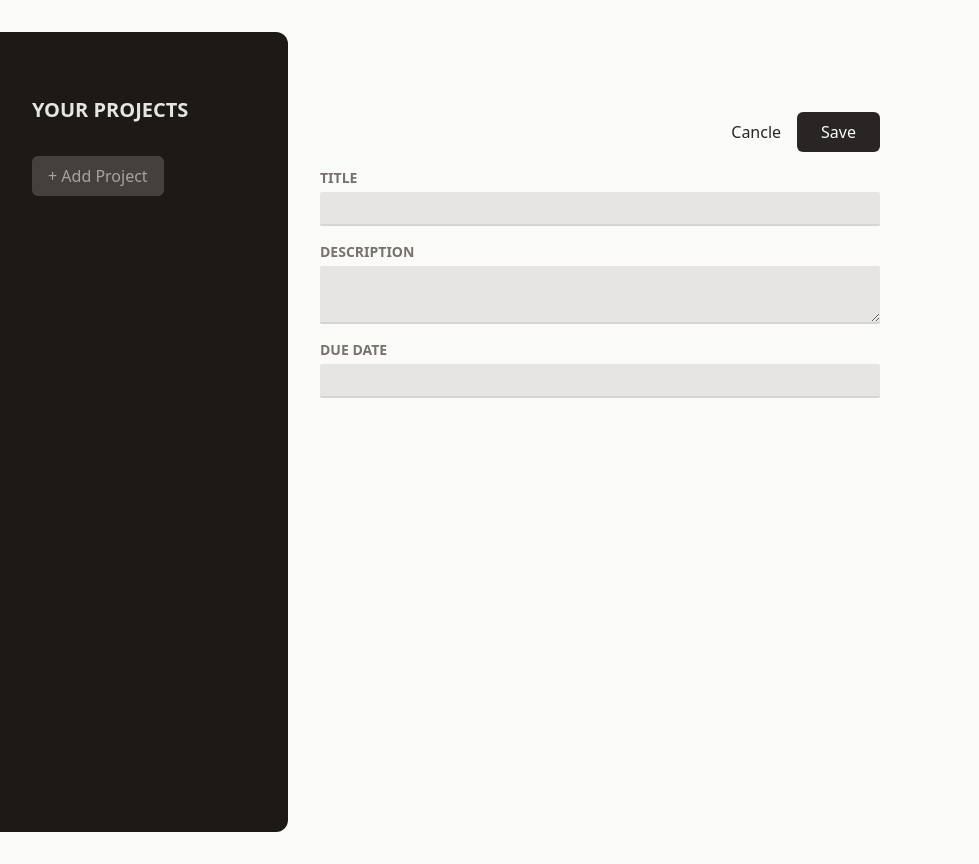
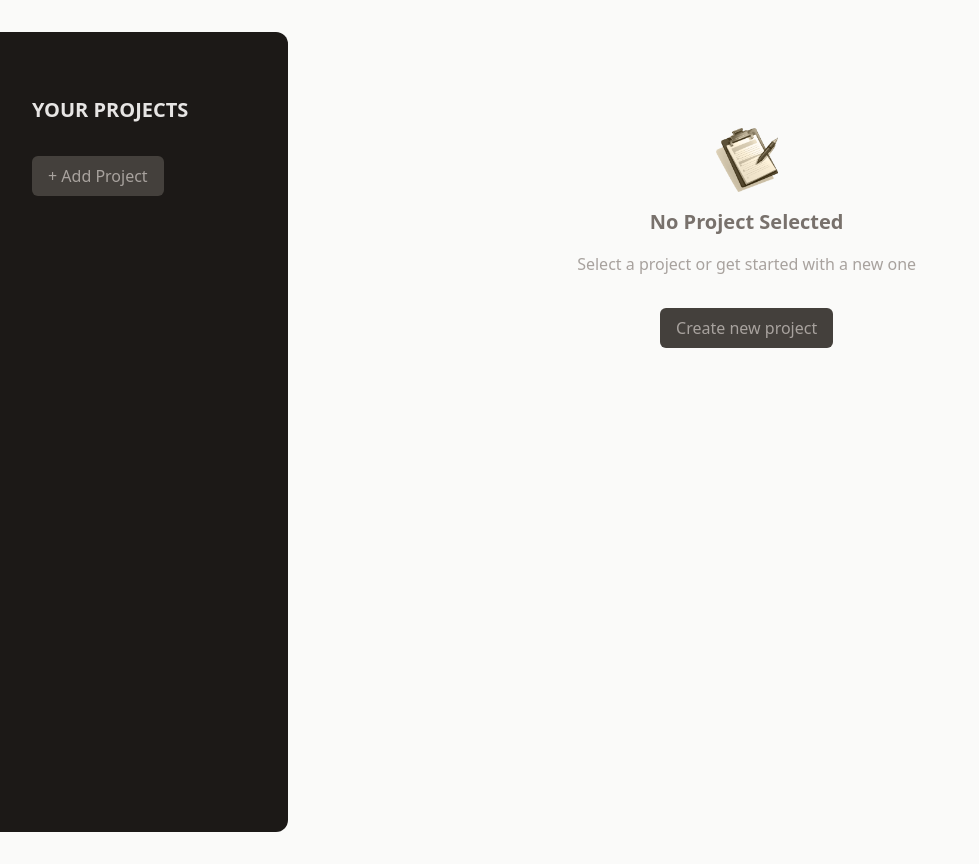
Before and after one commit to Midhunkumar-se/project-management, a React (Vite) app: page / in a window 1280 px wide. Shown: the whole page, without its empty margins (0-979 px from the left). Built offline with nearby package versions, Linux system fonts and the light colour scheme.

Commit message:
Added project creation functionality and error indication modal

```diff
--- a/src/App.jsx
+++ b/src/App.jsx
@@ -1,11 +1,56 @@
+import { useState } from "react";
 import NewProject from "./components/NewProject";
+import NoProjectSelected from "./components/NoProjectSelected";
 import ProjectsSidebar from "./components/ProjectsSidebar";
 
 function App() {
+  const [projectsState, setProjectsState] = useState({
+    selectedProjectId: undefined,
+    projects: [],
+  });
+
+  function handleStartAddProject() {
+    setProjectsState((prevState) => {
+      return {
+        ...prevState,
+        selectedProjectId: null,
+      };
+    });
+  }
+
+  function handleAddProject(projectData) {
+    setProjectsState((prevState) => {
+      const projectId = Math.random();
+      const newProject = {
+        ...projectData,
+        id: projectId,
+      };
+
+      return {
+        ...prevState,
+        selectedProjectId: undefined,
+        projects: [...prevState.projects, newProject],
+      };
+    });
+  }
+
+  console.log(projectsState);
+
+  let content;
+
+  if (projectsState.selectedProjectId === null) {
+    content = <NewProject onAdd={handleAddProject} />;
+  } else if (projectsState.selectedProjectId === undefined) {
+    content = <NoProjectSelected onStartAddProject={handleStartAddProject} />;
+  }
+
   return (
     <main className="h-screen my-8 flex gap-8">
-      <ProjectsSidebar />
-      <NewProject />
+      <ProjectsSidebar
+        onStartAddProject={handleStartAddProject}
+        projects={projectsState.projects}
+      />
+      {content}
     </main>
   );
 }
--- /dev/null
+++ b/src/components/Button.jsx
@@ -0,0 +1,10 @@
+export default function Button({ children, ...props }) {
+  return (
+    <button
+      className="px-4 py-2 text-xs md:text-base rounded-md bg-stone-700 text-stone-400 hover:bg-stone-600 hover:text-stone-100"
+      {...props}
+    >
+      {children}
+    </button>
+  );
+}
--- a/src/components/Input.jsx
+++ b/src/components/Input.jsx
@@ -1,4 +1,6 @@
-export default function Input({ label, textarea, ...props }) {
+import { forwardRef } from "react";
+
+const Input = forwardRef(function Input({ label, textarea, ...props }, ref) {
   const classes =
     "w-full p-1 border-b-2 rounded-sm border-stone-300 bg-stone-200 text-stone-600 focus:outline-none focus:border-stone-600";
 
@@ -8,10 +10,12 @@
         {label}
       </label>
       {textarea ? (
-        <textarea className={classes} {...props} />
+        <textarea ref={ref} className={classes} {...props} />
       ) : (
-        <input className={classes} {...props} />
+        <input ref={ref} className={classes} {...props} />
       )}
     </p>
   );
-}
+});
+
+export default Input;
--- /dev/null
+++ b/src/components/Modal.jsx
@@ -0,0 +1,26 @@
+import { forwardRef, useImperativeHandle, useRef } from "react";
+import { createPortal } from "react-dom";
+
+const Modal = forwardRef(function Modal({ children, buttonCaption }, ref) {
+  const dialog = useRef();
+
+  useImperativeHandle(ref, () => {
+    return {
+      open() {
+        dialog.current.showModal();
+      },
+    };
+  });
+
+  return createPortal(
+    <dialog ref={dialog}>
+      {children}
+      <form method="dialog">
+        <button>{buttonCaption}</button>
+      </form>
+    </dialog>,
+    document.getElementById("modal-root")
+  );
+});
+
+export default Modal;
--- a/src/components/NewProject.jsx
+++ b/src/components/NewProject.jsx
@@ -1,7 +1,43 @@
+import { useRef } from "react";
 import Input from "./Input";
+import Modal from "./Modal";
 
-export default function NewProject() {
+export default function NewProject({ onAdd }) {
+  const modal = useRef();
+
+  const title = useRef();
+  const description = useRef();
+  const dueDate = useRef();
+
+  function handleSave() {
+    const enteredTitle = title.current.value;
+    const enteredDescription = description.current.value;
+    const enteredDueDate = dueDate.current.value;
+
+    // Validation
+    if (
+      enteredTitle.trim() === "" ||
+      enteredDescription.trim() === "" ||
+      enteredDueDate.trim() === ""
+    ) {
+      modal.current.open();
+      return;
+    }
+
+    onAdd({
+      title: enteredTitle,
+      description: enteredDescription,
+      dueDate: enteredDueDate,
+    });
+  }
+
   return (
+    <>
+      <Modal ref={modal} buttonCaption="Close">
+        <h2>Invalid Input</h2>
+        <p>Oops ... looks like you fotgot to enter a value.</p>
+        <p>Please make sure you provide a valid value for every input field.</p>
+      </Modal>
       <div className="w-[35rem] mt-16">
         <menu className="flex items-center justify-end gap-4 my-4">
           <li>
@@ -10,16 +46,20 @@
             </button>
           </li>
           <li>
-          <button className="px-6 py-2 rounded-md bg-stone-800 text-stone-50 hover:bg-stone-950">
+            <button
+              onClick={handleSave}
+              className="px-6 py-2 rounded-md bg-stone-800 text-stone-50 hover:bg-stone-950"
+            >
               Save
             </button>
           </li>
         </menu>
         <div>
-        <Input label="Title" />
-        <Input label="Description" textarea />
-        <Input label="Due Date" />
+          <Input type="text" ref={title} label="Title" />
+          <Input ref={description} label="Description" textarea />
+          <Input type="date" ref={dueDate} label="Due Date" />
         </div>
       </div>
+    </>
   );
 }
--- a/src/components/NoProjectSelected.jsx
+++ b/src/components/NoProjectSelected.jsx
@@ -0,0 +1,23 @@
+import noProjectImage from "../assets/no-projects.png";
+import Button from "./Button";
+
+export default function NoProjectSelected({ onStartAddProject }) {
+  return (
+    <div className="mt-24 text-center w-2/3">
+      <img
+        src={noProjectImage}
+        alt="An empty task list"
+        className="w-16 h-16 object-contain mx-auto"
+      />
+      <h2 className="text-xl font-bold text-stone-500 my-4">
+        No Project Selected
+      </h2>
+      <p className="text-stone-400 mb-4">
+        Select a project or get started with a new one
+      </p>
+      <p className="mt-8">
+        <Button onClick={onStartAddProject}>Create new project</Button>
+      </p>
+    </div>
+  );
+}
--- a/src/components/ProjectsSidebar.jsx
+++ b/src/components/ProjectsSidebar.jsx
@@ -1,15 +1,23 @@
-export default function ProjectsSidebar() {
+import Button from "./Button";
+
+export default function ProjectsSidebar({ onStartAddProject, projects }) {
   return (
     <aside className="w-1/3 px-8 py-16 bg-stone-900 text-stone-50 md:w-72 rounded-r-xl">
       <h2 className="mb-8 font-bold uppercase md:text-xl text-stone-200">
         Your Projects
       </h2>
       <div>
-        <button className="px-4 py-2 text-xs md:text-base rounded-md bg-stone-700 text-stone-400 hover:bg-stone-600 hover:text-stone-100">
-          + Add Project
-        </button>
+        <Button onClick={onStartAddProject}>+ Add Project</Button>
       </div>
-      <ul></ul>
+      <ul className="mt-8">
+        {projects.map((project) => (
+          <li key={project.id}>
+            <button className="w-full text-left px-2 py-1 rounded-sm my-1 text-stone-400 hover:text-slate-200 hover:bg-stone-800">
+              {project.title}
+            </button>
+          </li>
+        ))}
+      </ul>
     </aside>
   );
 }
```
Lines whose indentation alone changed are shown as unchanged.
